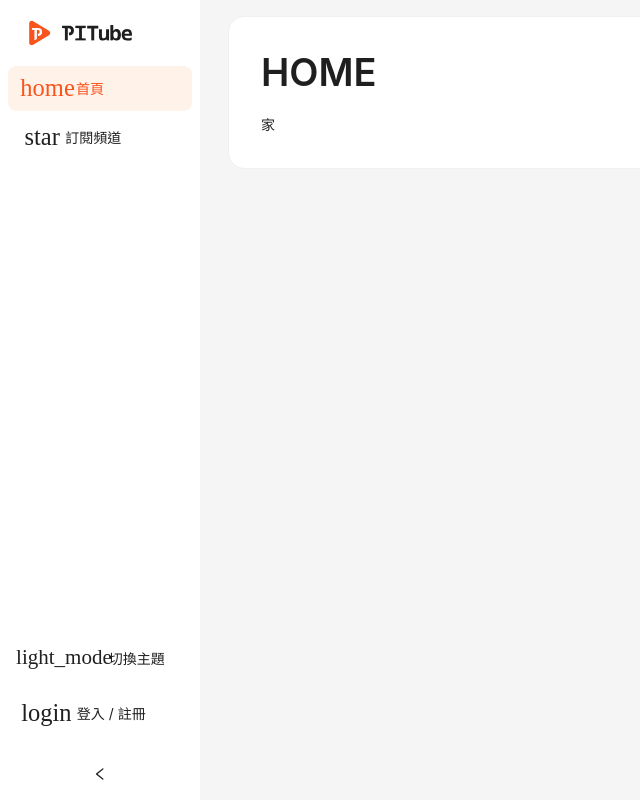
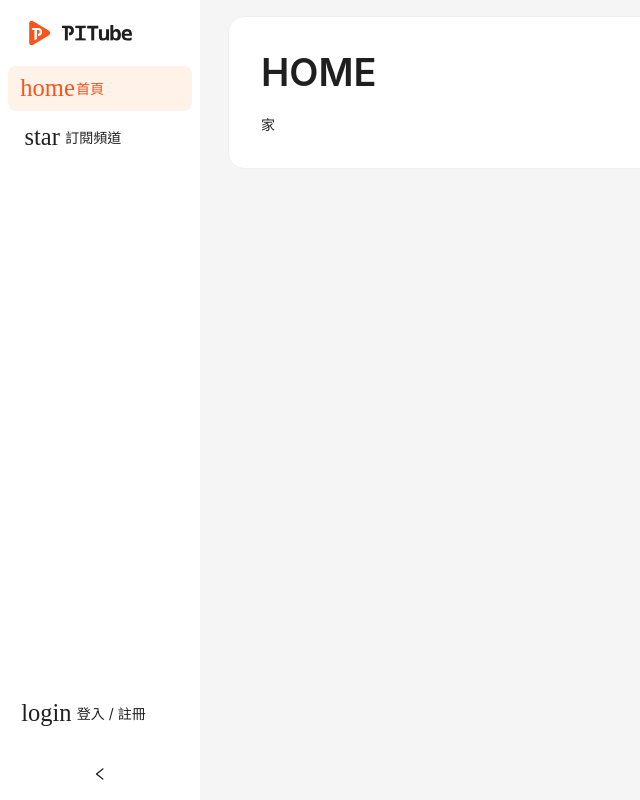
Before and after one commit to kinoras/NTU-CN23, a React (Create React App) app in the folder phase2/frontend/: page / in a window 1280 px wide. Shown: the whole page, without its empty margins (0-640 px from the left). Built offline with nearby package versions, Linux system fonts and the light colour scheme; a web font is replaced by a local one.

Commit message:
p2-front: refactor: store global status in redux

```diff
--- a/phase2/frontend/src/App.js
+++ b/phase2/frontend/src/App.js
@@ -1,5 +1,5 @@
 import React from 'react'
-import { useDispatch, useSelector } from 'react-redux'
+import { useSelector } from 'react-redux'
 import { Route, Routes } from 'react-router-dom'
 
 import { ConfigProvider, Layout, theme } from 'antd'
@@ -18,11 +18,6 @@ const { Content } = Layout
 
 const App = () => {
     const isDarkMode = useSelector((state) => state.isDarkMode)
-    const dispatch = useDispatch()
-
-    const toggleDarkMode = () => {
-        dispatch({ type: 'SET_THEME', value: !isDarkMode })
-    }
 
     return (
         <ConfigProvider
@@ -35,7 +30,7 @@ const App = () => {
         >
             <GlobalProvider>
                 <Layout className="min-h-screen">
-                    <Sider isDarkMode={isDarkMode} toggleDarkMode={toggleDarkMode} />
+                    <Sider />
                     <Content className="p-4">
                         <Routes>
                             <Route path="/" element={<HomeView />} />
--- a/phase2/frontend/src/containers/Sider.js
+++ b/phase2/frontend/src/containers/Sider.js
@@ -5,7 +5,6 @@ import { ConfigProvider, Layout, Menu, theme } from 'antd'
 
 import Icon from '../components/Icon'
 import UserInfoButton from './UserInfoButton'
-import PropTypes from 'prop-types'
 import styled from 'styled-components'
 
 import { gray } from '@ant-design/colors'
@@ -28,7 +27,7 @@ const LogoText = styled(_LogoText)`
     }
 `
 
-const Sider = ({ isDarkMode, toggleDarkMode }) => {
+const Sider = () => {
     const location = useLocation()
     const { token } = theme.useToken()
 
@@ -90,46 +89,10 @@ const Sider = ({ isDarkMode, toggleDarkMode }) => {
 
                 <div className="flex-1" />
 
-                <Menu
-                    className="border-0"
-                    selectedKeys={[]}
-                    mode="inline"
-                    onSelect={toggleDarkMode}
-                    items={[
-                        {
-                            icon: (
-                                <Icon
-                                    icon={isDarkMode ? 'dark_mode' : 'light_mode'}
-                                    size={14}
-                                    className="h-3.5 scale-150"
-                                />
-                            ),
-                            label: '切換主題',
-                            key: 'theme',
-                            title: null
-                        }
-                    ]}
-                />
-
                 <UserInfoButton />
             </div>
         </Layout.Sider>
     )
 }
 
-Sider.propTypes = {
-    // userInfo: PropTypes.object.isRequired,
-    // tabItems: PropTypes.array,
-    // activeTab: PropTypes.string,
-    isDarkMode: PropTypes.bool,
-    toggleDarkMode: PropTypes.func
-}
-
-Sider.defaultProps = {
-    // tabItems: [],
-    // activeTab: 'about',
-    isDarkMode: false,
-    toggleDarkMode: () => {}
-}
-
 export default Sider
--- a/phase2/frontend/src/containers/UserInfoModal.js
+++ b/phase2/frontend/src/containers/UserInfoModal.js
@@ -57,6 +57,14 @@ const UserInfoModal = ({ open, onClose }) => {
                     navigate(`/channel/@${userInfo?.stuid}/podcasts`)
                     onClose()
                 }
+            }
+        ],
+        [
+            {
+                icon: isDarkMode ? 'dark_mode' : 'light_mode',
+                iconScale: 1.55,
+                label: isDarkMode ? '深色主題' : '淺色主題',
+                handler: () => dispatch({ type: 'SET_THEME', value: !isDarkMode })
             }
         ],
         [
```
